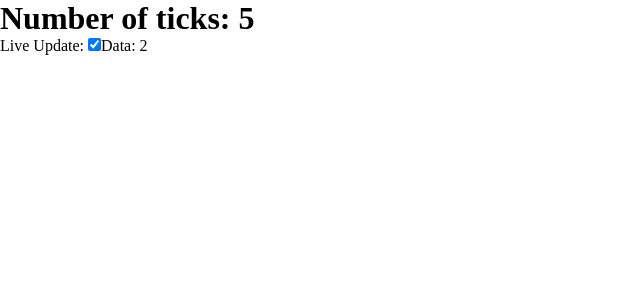
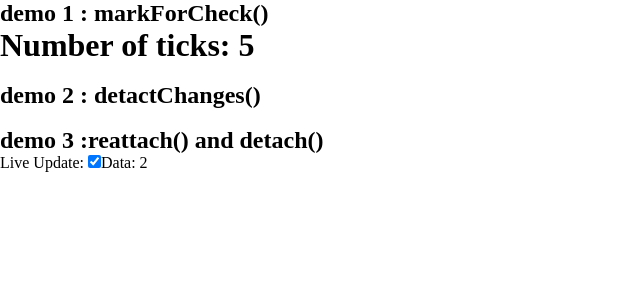
Before and after one commit to JuliaChenJing/Angular_ChangeDetectionRef, an Angular app: page / in a window 1280 px wide. Shown: the top 300 px of the page, without its empty margins (0-640 px from the left). Built offline with nearby package versions, Linux system fonts and the light colour scheme.

Commit message:
updated.

```diff
--- a/src/app/app.component.html
+++ b/src/app/app.component.html
@@ -1,5 +1,13 @@
+<h2>demo 1 : markForCheck()</h2>
 <h1>Number of ticks: {{numberOfTicks}}</h1>
+<br>
 
+<h2>demo 2 : detactChanges()</h2>
+<br>
+
+<h2>demo 3 :reattach() and detach()</h2>
 <app1></app1>
+
+
 <!-- <data-provider></data-provider> -->
 <!-- <giant-list></giant-list> -->
```
